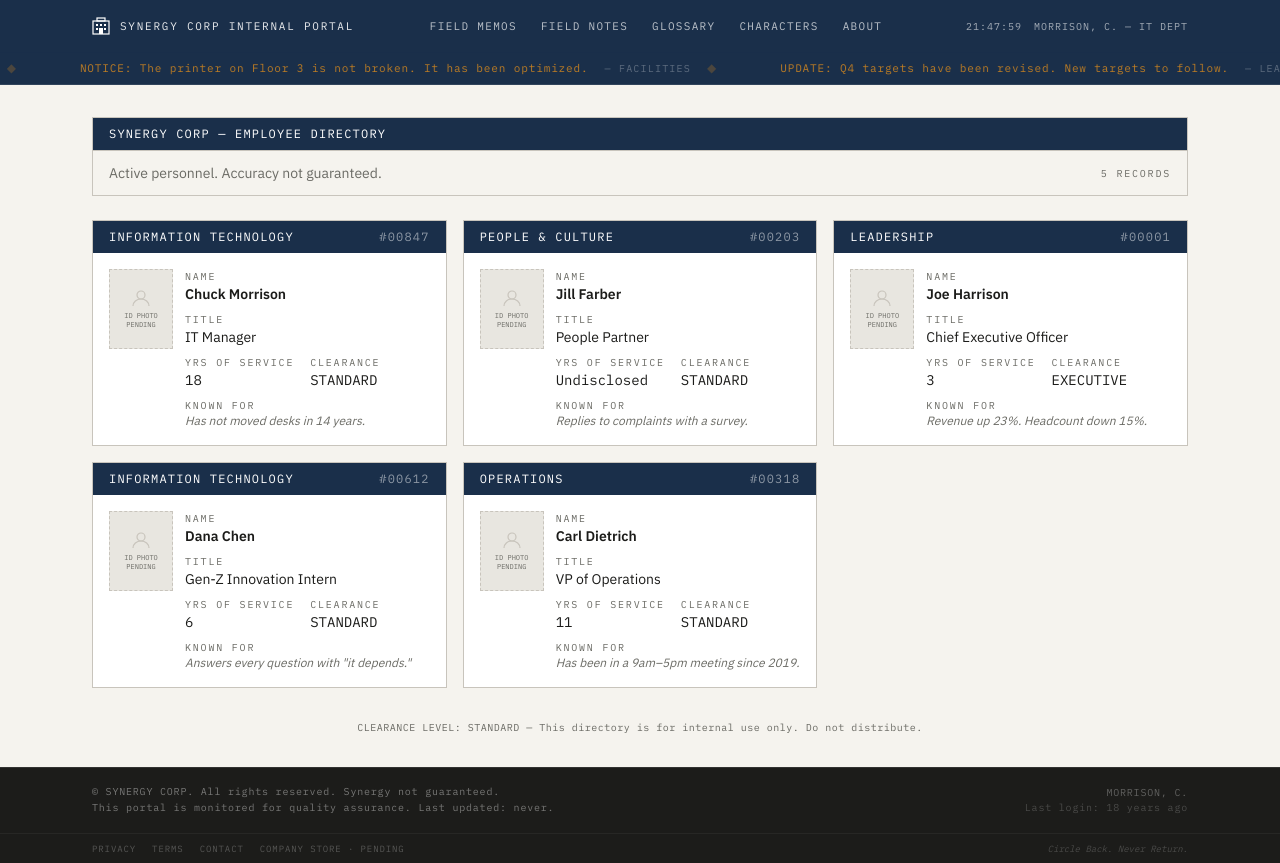
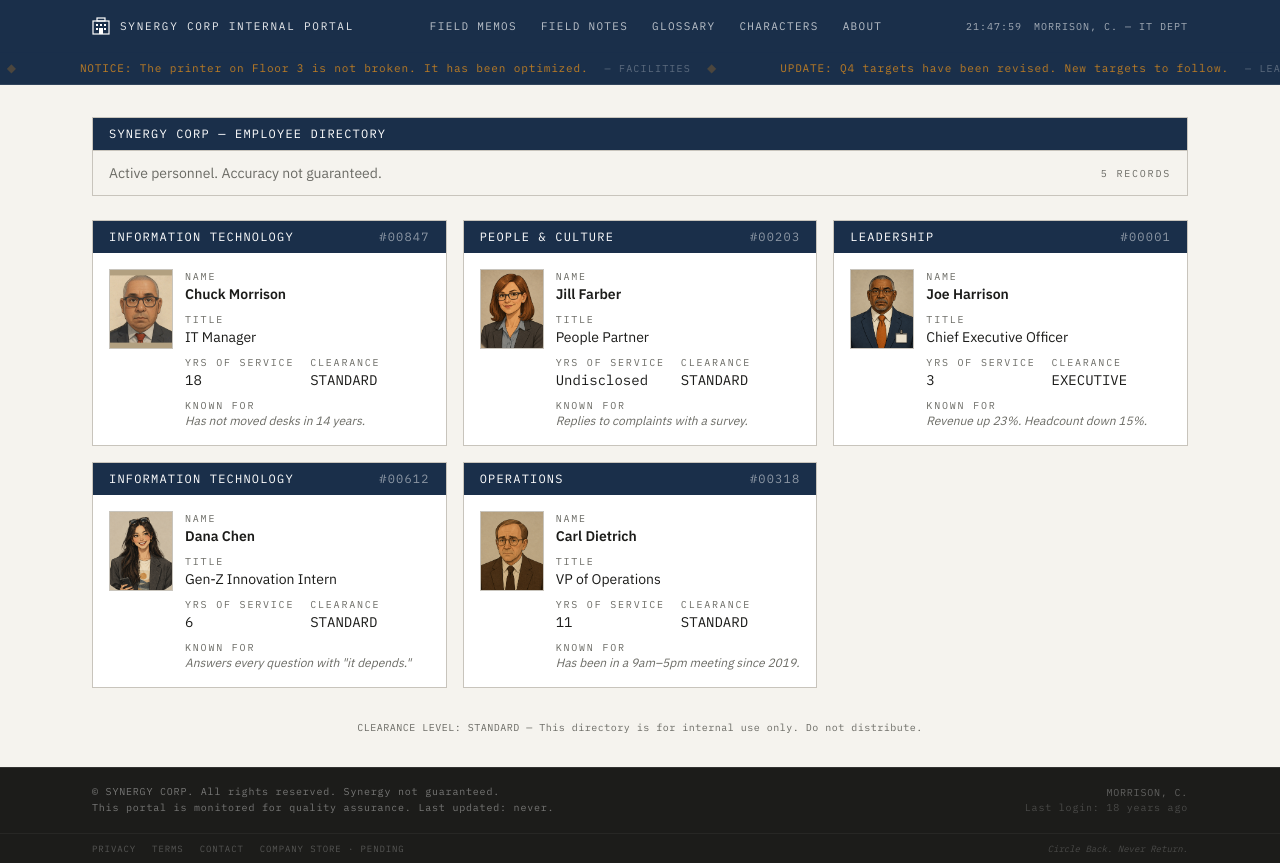
Before and after one commit to cotibllc/websites, a Next.js app in the folder corporate-hardcore/corporate-hardcore/: page /characters in a window 1280 px wide. Built offline with nearby package versions, Linux system fonts and the light colour scheme.

Commit message:
CH: wire cast headshots on /characters (preview)
Same five /cast assets on CharacterCard badge photos (homepage
featured + /characters). ID PHOTO PENDING fallback if missing.
Dana asset unchanged until Chuck redraw notes land. Hold merge.

```diff
--- /dev/null
+++ b/corporate-hardcore/corporate-hardcore/src/components/CharacterBadgePhoto.tsx
@@ -0,0 +1,48 @@
+"use client";
+
+import Image from "next/image";
+import { useState } from "react";
+
+type CharacterBadgePhotoProps = {
+  src?: string | null;
+  alt: string;
+};
+
+export default function CharacterBadgePhoto({ src, alt }: CharacterBadgePhotoProps) {
+  const [failed, setFailed] = useState(false);
+  const showImage = Boolean(src) && !failed;
+
+  if (!showImage) {
+    return (
+      <div className="flex-shrink-0 w-16 h-20 border border-dashed border-synergy-rule bg-synergy-gray flex flex-col items-center justify-center gap-1">
+        <svg width="20" height="20" viewBox="0 0 20 20" fill="none" aria-hidden="true">
+          <circle cx="10" cy="7" r="4" stroke="#c8c4bc" strokeWidth="1.2" />
+          <path
+            d="M2 18c0-4 3.6-7 8-7s8 3 8 7"
+            stroke="#c8c4bc"
+            strokeWidth="1.2"
+            fill="none"
+          />
+        </svg>
+        <span className="font-mono text-[7px] text-synergy-muted text-center leading-tight px-1">
+          ID PHOTO
+          <br />
+          PENDING
+        </span>
+      </div>
+    );
+  }
+
+  return (
+    <div className="flex-shrink-0 w-16 h-20 border border-synergy-rule bg-synergy-gray overflow-hidden relative">
+      <Image
+        src={src!}
+        alt={alt}
+        fill
+        sizes="64px"
+        className="object-cover object-top"
+        onError={() => setFailed(true)}
+      />
+    </div>
+  );
+}
--- a/corporate-hardcore/corporate-hardcore/src/components/CharacterCard.tsx
+++ b/corporate-hardcore/corporate-hardcore/src/components/CharacterCard.tsx
@@ -1,4 +1,5 @@
 import type { Character } from "@/data/content";
+import CharacterBadgePhoto from "@/components/CharacterBadgePhoto";
 
 interface CharacterCardProps {
   character: Character;
@@ -15,16 +16,7 @@ export default function CharacterCard({ character, compact = false }: CharacterC
       </div>
 
       <div className="p-4 flex gap-3 flex-1">
-        {/* Badge photo placeholder */}
-        <div className="flex-shrink-0 w-16 h-20 border border-dashed border-synergy-rule bg-synergy-gray flex flex-col items-center justify-center gap-1">
-          <svg width="20" height="20" viewBox="0 0 20 20" fill="none" aria-hidden="true">
-            <circle cx="10" cy="7" r="4" stroke="#c8c4bc" strokeWidth="1.2"/>
-            <path d="M2 18c0-4 3.6-7 8-7s8 3 8 7" stroke="#c8c4bc" strokeWidth="1.2" fill="none"/>
-          </svg>
-          <span className="font-mono text-[7px] text-synergy-muted text-center leading-tight px-1">
-            ID PHOTO<br />PENDING
-          </span>
-        </div>
+        <CharacterBadgePhoto src={character.headshot} alt={character.name} />
 
         {/* Fields */}
         <div className="flex-1 min-w-0 space-y-2">
--- a/corporate-hardcore/corporate-hardcore/src/data/content.ts
+++ b/corporate-hardcore/corporate-hardcore/src/data/content.ts
@@ -7,6 +7,8 @@ export interface Character {
   clearanceLevel: string;
   knownFor: string;
   badgeNumber: string;
+  /** Public path under /cast; omit or null → ID PHOTO PENDING */
+  headshot?: string | null;
 }
 
 export interface TickerMessage {
@@ -43,6 +45,7 @@ export const characters: Character[] = [
     clearanceLevel: 'STANDARD',
     knownFor: 'Has not moved desks in 14 years.',
     badgeNumber: '00847',
+    headshot: '/cast/chuck-morrison.png',
   },
   {
     id: 'hr-jill',
@@ -53,6 +56,7 @@ export const characters: Character[] = [
     clearanceLevel: 'STANDARD',
     knownFor: 'Replies to complaints with a survey.',
     badgeNumber: '00203',
+    headshot: '/cast/jill-farber.png',
   },
   {
     id: 'ceo-joe',
@@ -63,6 +67,7 @@ export const characters: Character[] = [
     clearanceLevel: 'EXECUTIVE',
     knownFor: 'Revenue up 23%. Headcount down 15%.',
     badgeNumber: '00001',
+    headshot: '/cast/joe-harrison.png',
   },
   {
     id: 'dana-chen',
@@ -73,6 +78,7 @@ export const characters: Character[] = [
     clearanceLevel: 'STANDARD',
     knownFor: 'Answers every question with "it depends."',
     badgeNumber: '00612',
+    headshot: '/cast/dana-chen.png',
   },
   {
     id: 'carl-dietrich',
@@ -83,6 +89,7 @@ export const characters: Character[] = [
     clearanceLevel: 'STANDARD',
     knownFor: 'Has been in a 9am–5pm meeting since 2019.',
     badgeNumber: '00318',
+    headshot: '/cast/carl-dietrich.png',
   },
 ];
 
```
